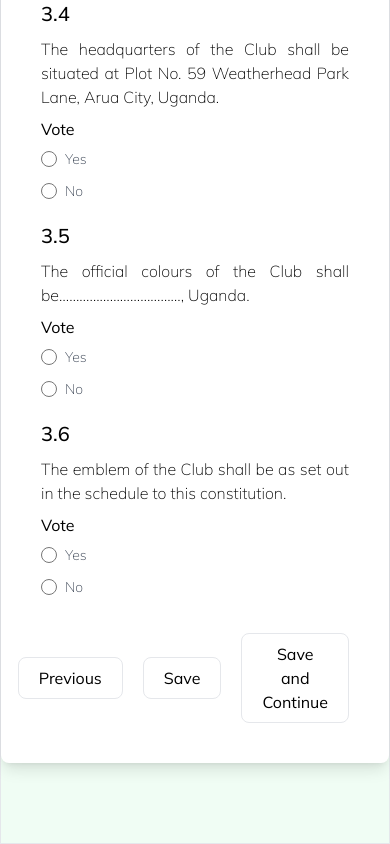
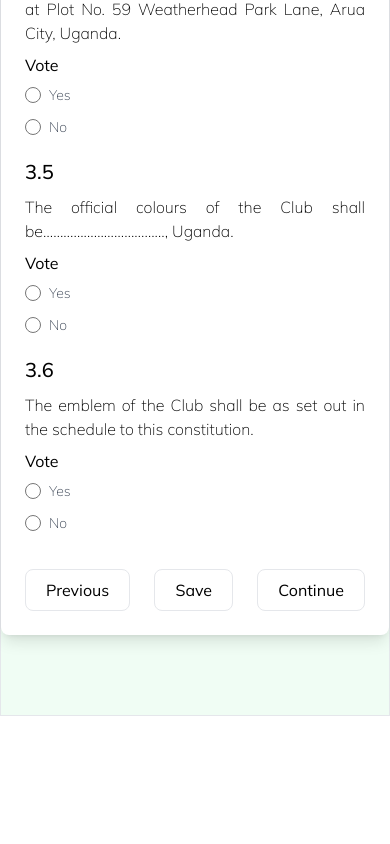
Before and after one commit to Orijadribo/wnc-voting-system, a React (Create React App) app: page /section_one in a window 390 px wide. Shown: the part 1694-2538 px from the top of the page. After the commit the page ends 2410 px from the top, so only its background shows below. Built offline with nearby package versions, Linux system fonts and the light colour scheme.

Commit message:
Button adjust

```diff
--- a/src/sections/Section.jsx
+++ b/src/sections/Section.jsx
@@ -61,7 +61,7 @@ const Section = ({
     <div className='bg-green-50 border'>
       <form
         onSubmit={handleSubmit}
-        className='items-center justify-between max-w-2xl m-auto my-20 rounded-lg p-10 shadow-lg bg-white'
+        className='items-center justify-between max-w-2xl m-auto my-20 rounded-lg p-6 md:p-10 shadow-lg bg-white'
       >
         <div className='text-center font-light text-[32px] capitalize'>
           Section {section}
@@ -158,7 +158,7 @@ const Section = ({
             </div>
           ))}
         </div>
-        <div className='flex gap-5 items-center justify-end'>
+        <div className='flex gap-5 items-center justify-between md:justify-end'>
           <Link to={`/section_${previousSection}`}>
             <button type='button' className='border py-2 px-5 rounded-lg'>
               Previous
@@ -168,8 +168,8 @@ const Section = ({
             Save
           </button>
           <Link to={`/section_${nextSection}`}>
-            <button type='submit' className='border py-2 px-5 rounded-lg'>
-              Save and Continue
+            <button type='submit' className=' flex gap-1 border py-2 px-5 rounded-lg'>
+              <span className='hidden md:block'>Save and</span> Continue
             </button>
           </Link>
         </div>
```
